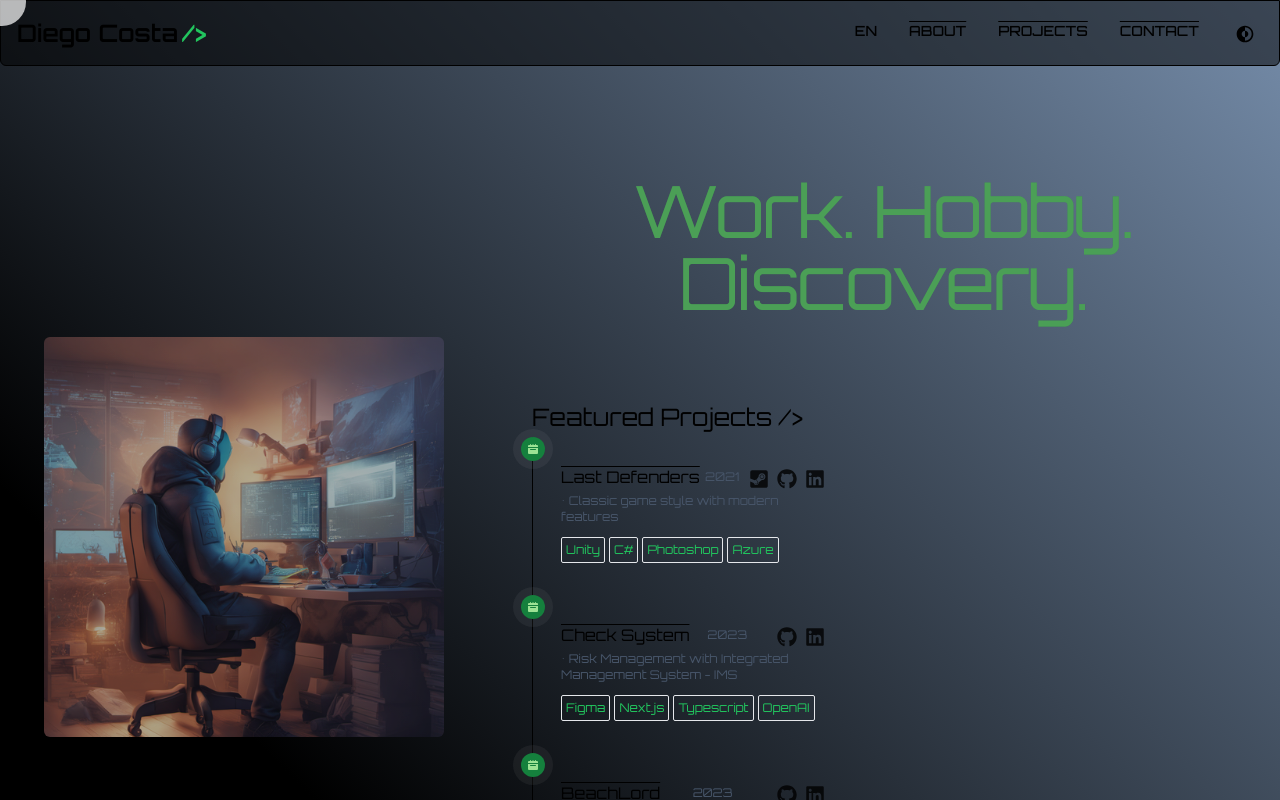
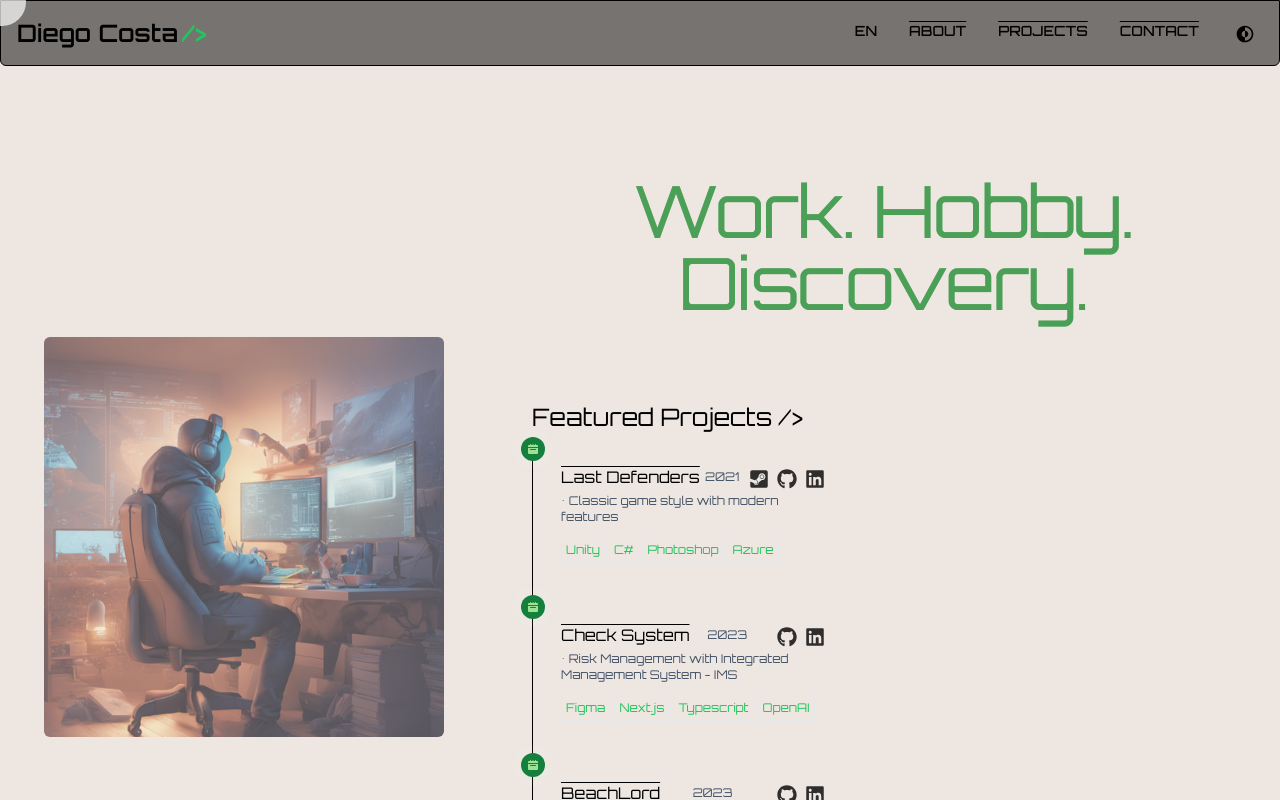
Before and after one commit to DiegoCstyles/portfolio, a Next.js app: page /projects in a window 1280 px wide. Shown: the top 800 px of the page. Built offline with nearby package versions, Linux system fonts and the light colour scheme.

Commit message:
Update page.tsx

```diff
--- a/app/projects/page.tsx
+++ b/app/projects/page.tsx
@@ -1,7 +1,6 @@
 "use client"
 import { useState, useEffect } from 'react';
 import '../styles/fadeIn.css';
-import '../styles/home.css';
 
 // Check if 'window' is defined before importing components that may use it
 const isBrowser = typeof window !== 'undefined';
@@ -40,13 +39,7 @@ export default function Projects() {
   }, []); // Empty dependency array ensures the effect runs only once on mount
 
   return (
-    <div style={{
-      backgroundImage: 'linear-gradient(45deg, #000000, #000000, #9CBBE2)',
-      backgroundSize: '200% 200%',
-      animation: 'gradientAnimation 15s ease infinite',
-      transform: 'translateY(var(--section-offset))'
-    }}
-      className="light:ltBackground dark:dkBackground overflow-hidden" onMouseMove={handleMouseMove}>
+    <div className="light:ltBackground dark:dkBackground overflow-hidden" onMouseMove={handleMouseMove}>
       {/* Circular Cursor */}
       <div className="circular-cursor absolute w-12 h-12 rounded-full bg-white bg-opacity-70 pointer-events-none"
             style={{ left: cursorPosition.x-22, top: cursorPosition.y-22 }}>
```
